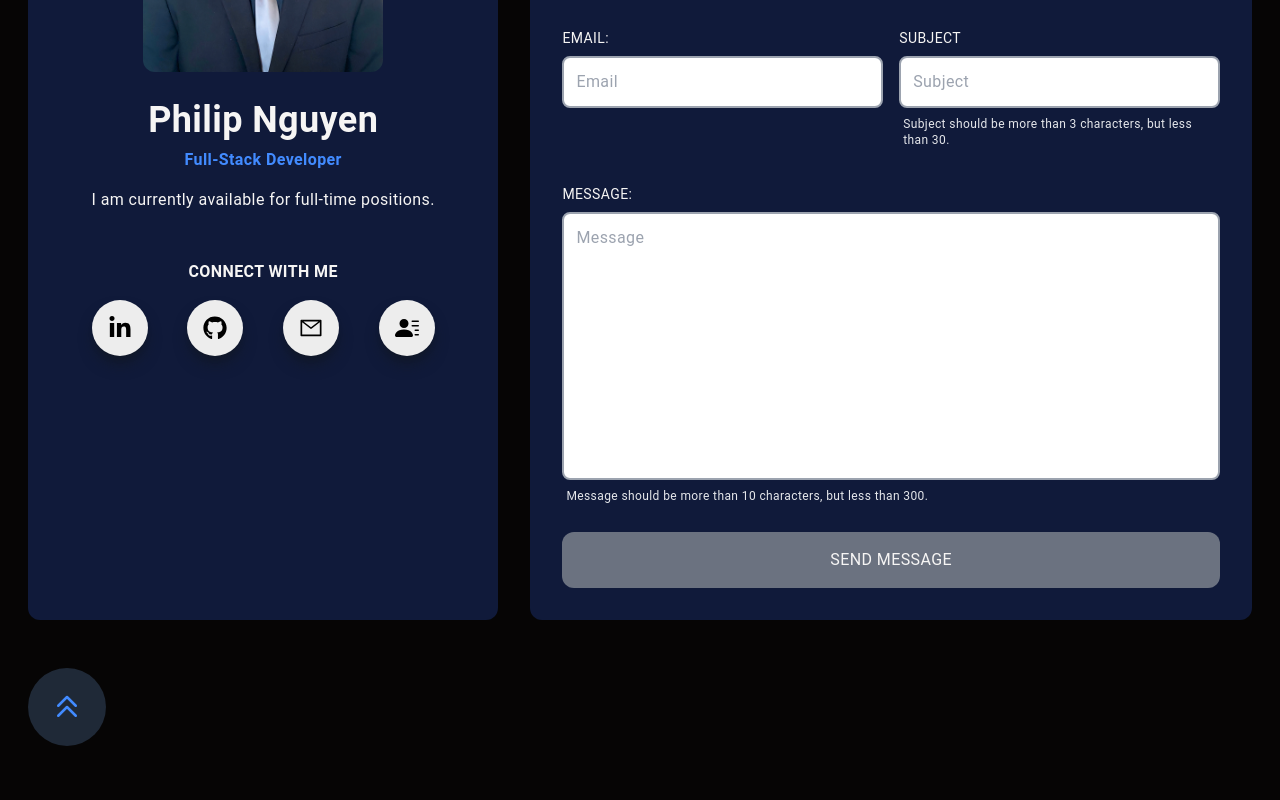
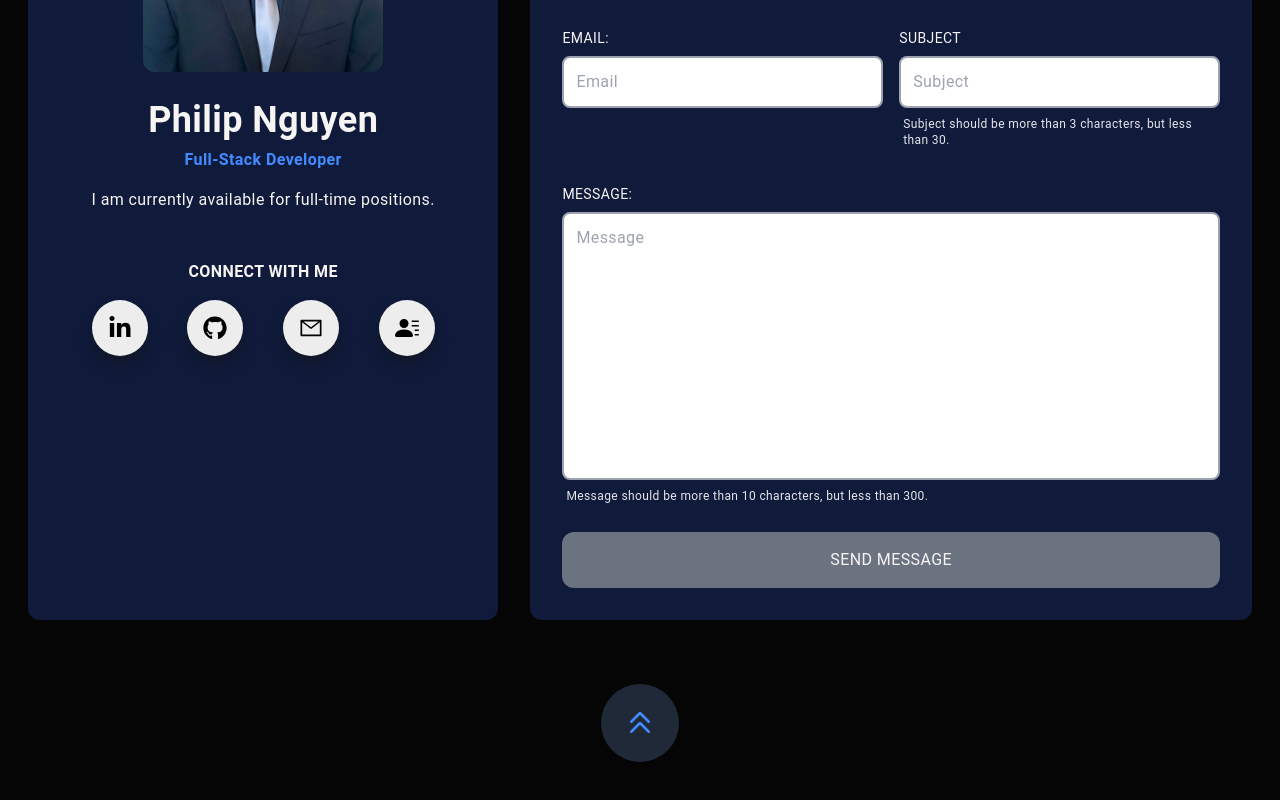
Before and after one commit to pn-code/personal-portfolio-nextjs, a Next.js app: page / in a window 1280 px wide. Shown: the part 4695-5495 px from the top of the page. Built offline with nearby package versions, Linux system fonts and the light colour scheme.

Commit message:
Centered up navigation

```diff
--- a/components/Contact.jsx
+++ b/components/Contact.jsx
@@ -268,7 +268,7 @@ const Contact = () => {
             </div>
           </div>
         </div>
-        <div className="flex justify-center py-12">
+        <div className="w-full flex justify-center py-16">
           <Link href="/">
             <div className="rounded-full p-6 cursor-pointer hover:scale-110 ease-in duration-300 bg-gray-800">
               <HiOutlineChevronDoubleUp
```
